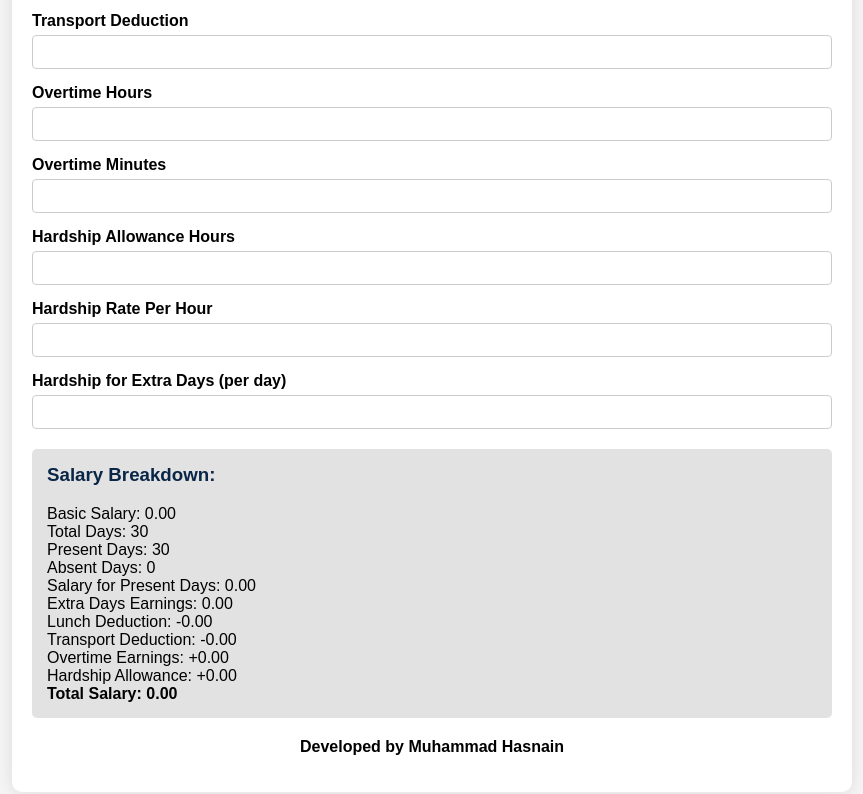
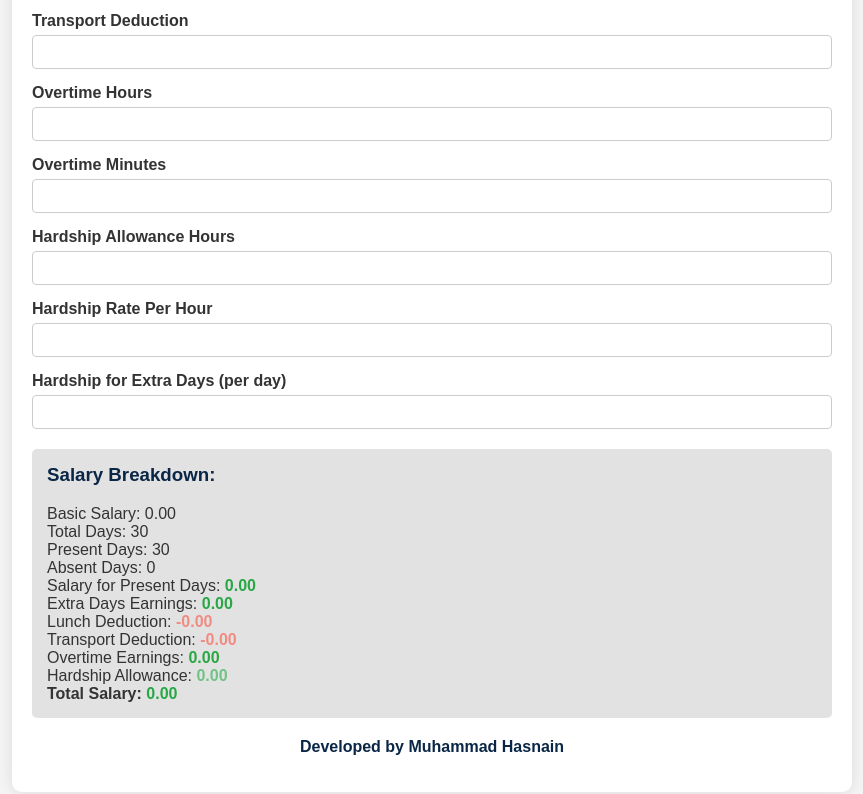
Before and after one commit to veltrixaauto/Salary-Calculator-, a plain HTML site: page index.html in a window 1280 px wide. Shown: the part 696-1490 px from the top of the page, without its empty margins (208-1071 px from the left). Drawn offline with Linux system fonts and the light colour scheme.

Commit message:
Update index.html

```diff
--- a/index.html
+++ b/index.html
@@ -5,17 +5,24 @@
 <meta name="viewport" content="width=device-width, initial-scale=1.0">
 <title>Salary Calculator</title>
 <style>
-/* --- CSS Styles --- */
-body { font-family: Arial, sans-serif; background:#f4f4f4; padding:20px; }
-.container { max-width:800px; margin:auto; background:#fff; padding:20px; border-radius:10px; box-shadow:0 0 15px rgba(0,0,0,0.1);}
-h2 { text-align:center; color:#0A2647; margin-bottom:20px;}
+/* --- Color Palette CSS --- */
+body { font-family: Arial, sans-serif; background:#F4F4F4; padding:20px; color:#333333; }
+.container { max-width:800px; margin:auto; background:#FFFFFF; padding:20px; border-radius:10px; box-shadow:0 0 15px rgba(0,0,0,0.1);}
+h2 { text-align:center; color:#0A2647; margin-bottom:20px; }
 .form-group { margin-bottom:15px; }
 label { display:block; margin-bottom:5px; font-weight:bold; }
 input[type=number], input[type=date] { width:100%; padding:8px; font-size:14px; border-radius:4px; border:1px solid #ccc; box-sizing:border-box;}
+.checkbox-group { margin-bottom:15px; font-weight:bold; }
 .result { margin-top:20px; background:#e2e2e2; padding:15px; border-radius:5px; }
-.result h3 { margin-top:0; color:#0A2647;}
-.checkbox-group { margin-bottom:15px; font-weight:bold; }
-p.footer { text-align:center; margin-top:20px; font-weight:bold; }
+.result h3 { margin-top:0; color:#0A2647; }
+
+/* Breakdown colors */
+.earning { color:#28A745; font-weight:bold; }
+.hardship { color:#71C285; font-weight:bold; }
+.deduction { color:#DC3545; font-weight:bold; }
+.deduction-light { color:#F28B82; font-weight:bold; }
+
+p.footer { text-align:center; margin-top:20px; font-weight:bold; color:#0A2647; }
 </style>
 </head>
 <body>
@@ -119,7 +126,6 @@ p.footer { text-align:center; margin-top:20px; font-weight:bold; }
 </div>
 
 <script>
-/* --- JavaScript --- */
 const fields = ['basicSalary','startDate','endDate','totalDays','absentDays','extraDays','lunchDeduction','transportDeduction','otHours','otMinutes','hardshipHours','hardshipRate','extraHardshipRate'];
 fields.forEach(id => document.getElementById(id).addEventListener('input', calculateSalary));
 
@@ -144,7 +150,7 @@ document.getElementById('halfDaySalary').value = halfDay.toFixed(2);
 document.getElementById('perHourSalary').value = perHour.toFixed(2);
 
 // Total Days
-let totalDays = 30; // default
+let totalDays = 30;
 if(document.getElementById('useDateRange').checked){
     let start = new Date(document.getElementById('startDate').value);
     let end = new Date(document.getElementById('endDate').value);
@@ -170,7 +176,7 @@ const extraDays = parseFloat(document.getElementById('extraDays').value) || 0;
 const lunchDeduction = parseFloat(document.getElementById('lunchDeduction').value) || 0;
 const transportDeduction = parseFloat(document.getElementById('transportDeduction').value) || 0;
 
-// Overtime calculation (auto per hour from basic)
+// Overtime
 const otHours = parseFloat(document.getElementById('otHours').value) || 0;
 const otMinutes = parseFloat(document.getElementById('otMinutes').value) || 0;
 const totalOT = (otHours + otMinutes/60) * perHour;
@@ -180,7 +186,7 @@ const hardshipHours = parseFloat(document.getElementById('hardshipHours').value)
 const hardshipRate = parseFloat(document.getElementById('hardshipRate').value) || 0;
 const totalHardship = hardshipHours * hardshipRate;
 
-// Extra day earnings (auto per-day rate)
+// Extra day earnings
 const extraDayHardshipRate = parseFloat(document.getElementById('extraHardshipRate').value) || 0;
 const extraDayEarnings = extraDays * (perDay + extraDayHardshipRate);
 
@@ -188,19 +194,19 @@ const extraDayEarnings = extraDays * (perDay + extraDayHardshipRate);
 const salaryFromDays = perDay * presentDays;
 const totalSalary = salaryFromDays - lunchDeduction - transportDeduction + totalOT + totalHardship + extraDayEarnings;
 
-// Breakdown
+// Breakdown with colors
 const breakdown = `
 Basic Salary: ${basic.toFixed(2)} <br>
 Total Days: ${totalDays} <br>
 Present Days: ${presentDays} <br>
 Absent Days: ${absentDays} <br>
-Salary for Present Days: ${salaryFromDays.toFixed(2)} <br>
-Extra Days Earnings: ${extraDayEarnings.toFixed(2)} <br>
-Lunch Deduction: -${lunchDeduction.toFixed(2)} <br>
-Transport Deduction: -${transportDeduction.toFixed(2)} <br>
-Overtime Earnings: +${totalOT.toFixed(2)} <br>
-Hardship Allowance: +${totalHardship.toFixed(2)} <br>
-<strong>Total Salary: ${totalSalary.toFixed(2)}</strong>
+Salary for Present Days: <span class="earning">${salaryFromDays.toFixed(2)}</span> <br>
+Extra Days Earnings: <span class="earning">${extraDayEarnings.toFixed(2)}</span> <br>
+Lunch Deduction: <span class="deduction-light">-${lunchDeduction.toFixed(2)}</span> <br>
+Transport Deduction: <span class="deduction-light">-${transportDeduction.toFixed(2)}</span> <br>
+Overtime Earnings: <span class="earning">${totalOT.toFixed(2)}</span> <br>
+Hardship Allowance: <span class="hardship">${totalHardship.toFixed(2)}</span> <br>
+<strong>Total Salary: <span class="earning">${totalSalary.toFixed(2)}</span></strong>
 `;
 document.getElementById('breakdown').innerHTML = breakdown;
 }
```
